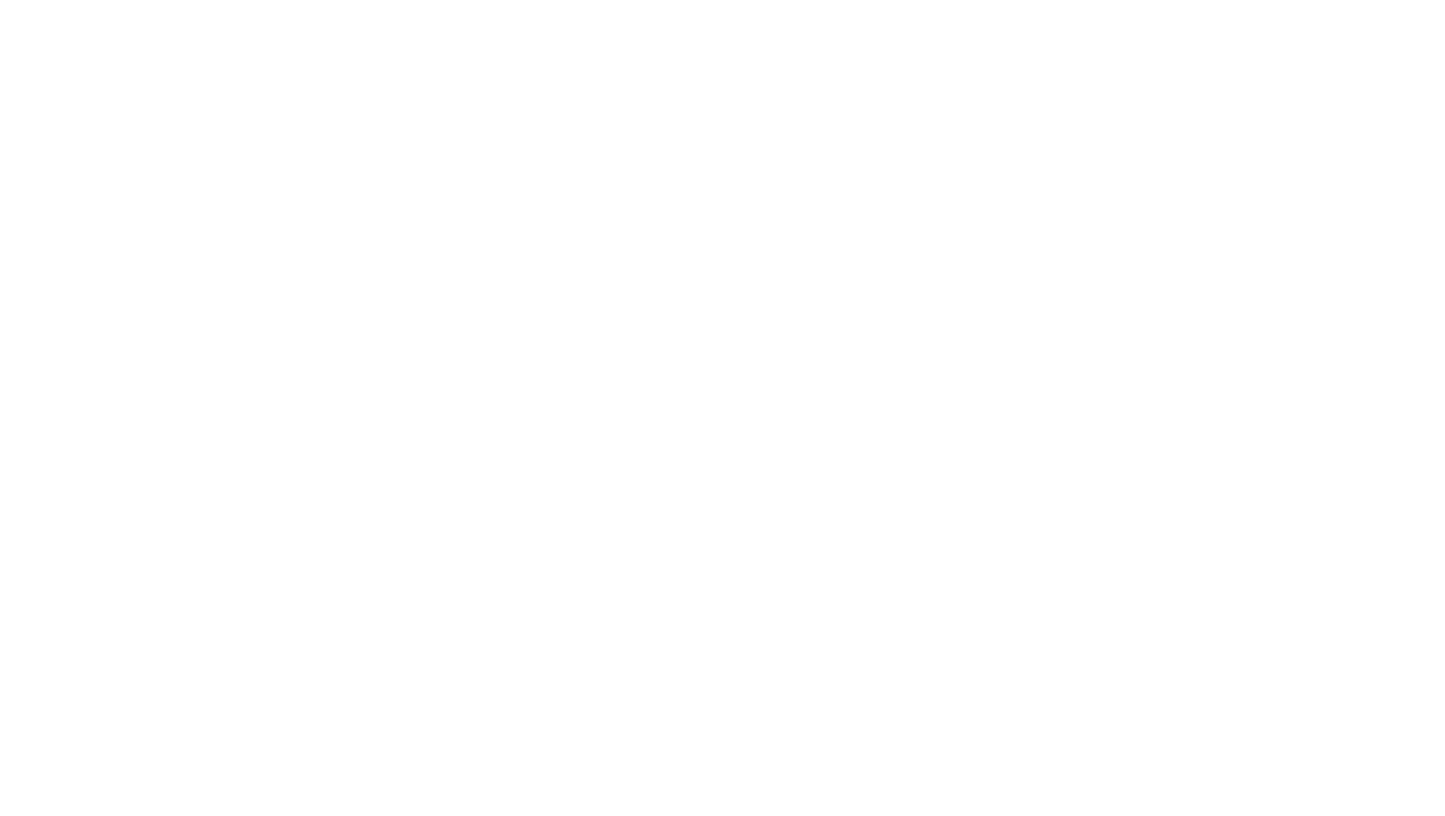
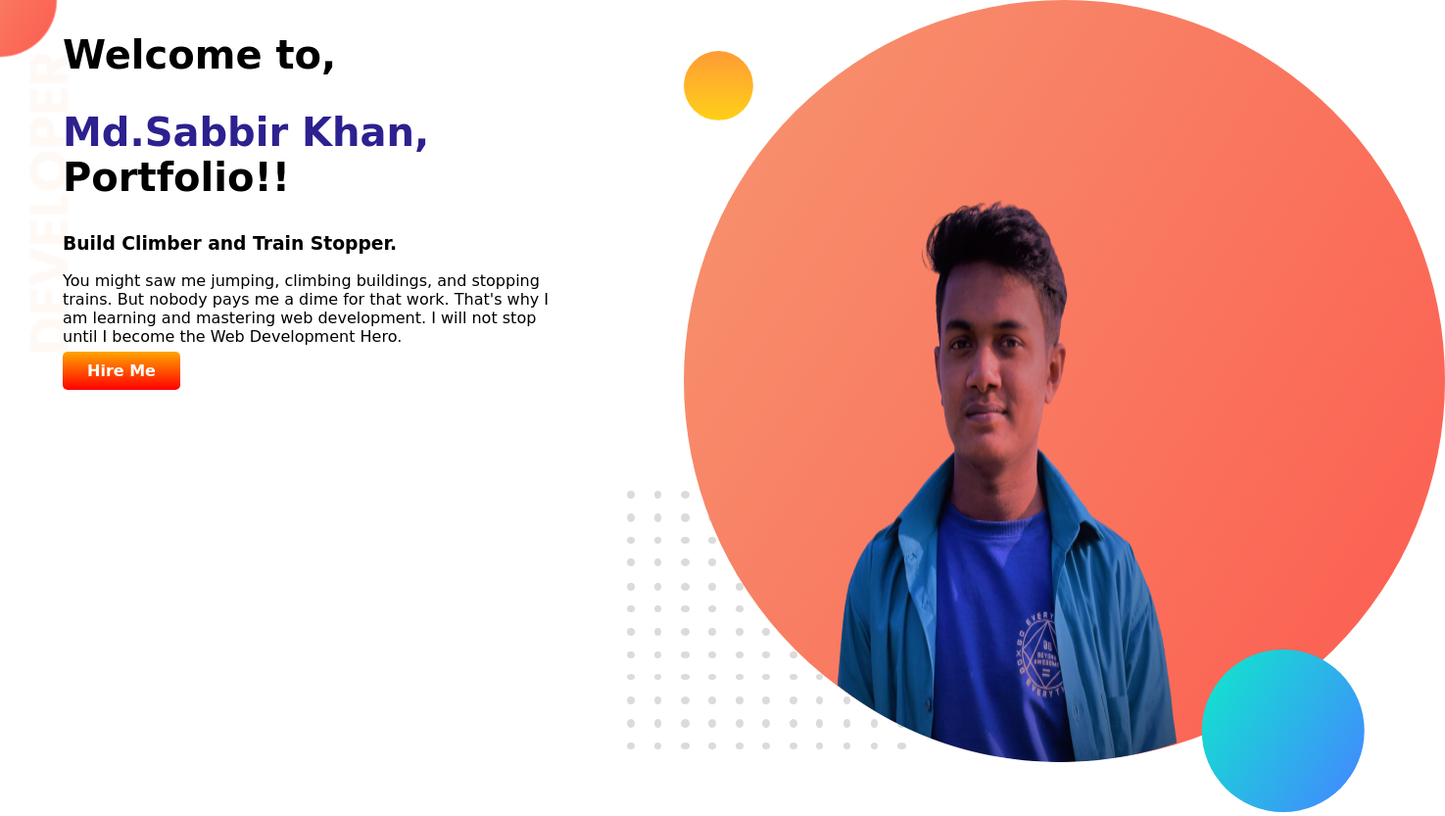
Before and after one commit to mdsabbirkhan1371/module-4-developer-portfolio, a plain HTML site: page index.html in a window 1280 px wide. Shown: the whole page at 98% size, 1475 px wide, since content can reach past the window. Before the commit the page ends 800 px from the top, so only its background shows below. Drawn offline with Linux system fonts and the light colour scheme; a web font is replaced by a local one.

Commit message:
second commit

```diff
--- a/index.html
+++ b/index.html
@@ -6,11 +6,30 @@
     <meta http-equiv="X-UA-Compatible" content="IE=edge">
     <meta name="viewport" content="width=device-width, initial-scale=1.0">
     <title>Md.Sabbir Khan Portfolio</title>
+    <link rel="preconnect" href="https://fonts.googleapis.com">
+    <link rel="preconnect" href="https://fonts.gstatic.com" crossorigin>
+    <link href="https://fonts.googleapis.com/css2?family=Gideon+Roman&display=swap" rel="stylesheet">
     <link rel="stylesheet" href="style.css">
 </head>
 
 <body>
-
+    <section class="top-banner">
+        <div class="half-width">
+            <h1>Welcome to,</h1>
+            <h1><span class="partial-color">Md.Sabbir Khan,</span> Portfolio!!</h1>
+            <h3>Build Climber and Train Stopper.</h3>
+            <p>You might saw me jumping, climbing buildings, and stopping trains. But nobody pays me a dime for that
+                work.
+                That's why I am learning and mastering web development. I will not stop until I become the Web
+                Development
+                Hero.
+            </p>
+            <a class="link-button" target="blank" href="https://www.facebook.com/sabbirkhan137151">Hire Me</a>
+        </div>
+        <div class="half-width">
+            <img src="images/editpic1.png" alt="">
+        </div>
+    </section>
 </body>
 
 </html>
--- a/style.css
+++ b/style.css
@@ -0,0 +1,32 @@
+body{
+    font-family: 'Gideon Roman', cursive;
+    margin: 0%;
+}
+h1{
+    font-size: 40px;
+}
+.partial-color{
+    color: rgb(44, 33, 143);
+}
+section{
+    display: flex;
+}
+.half-width{
+    width: 50%;
+    padding-left: 5%
+}
+.half-width image{
+    width: 80%;
+}
+.link-button{
+    text-decoration: none;
+    background: linear-gradient(orange,red);
+    padding: 10px 25px;
+    color: white;
+    font-weight: 700;
+    border-radius: 5px;
+}
+.top-banner{
+    background: url(images/top-banner.png);
+    background-repeat: no-repeat;
+}
```
Also changed, not shown: images/dream-bg.png (added), images/editpic1.png (added), images/editpic2.png (added), images/exp-bg.png (added), images/my-bg.png (added), images/my-bg2.png (added), images/top-banner.png (added), 7 other files.
